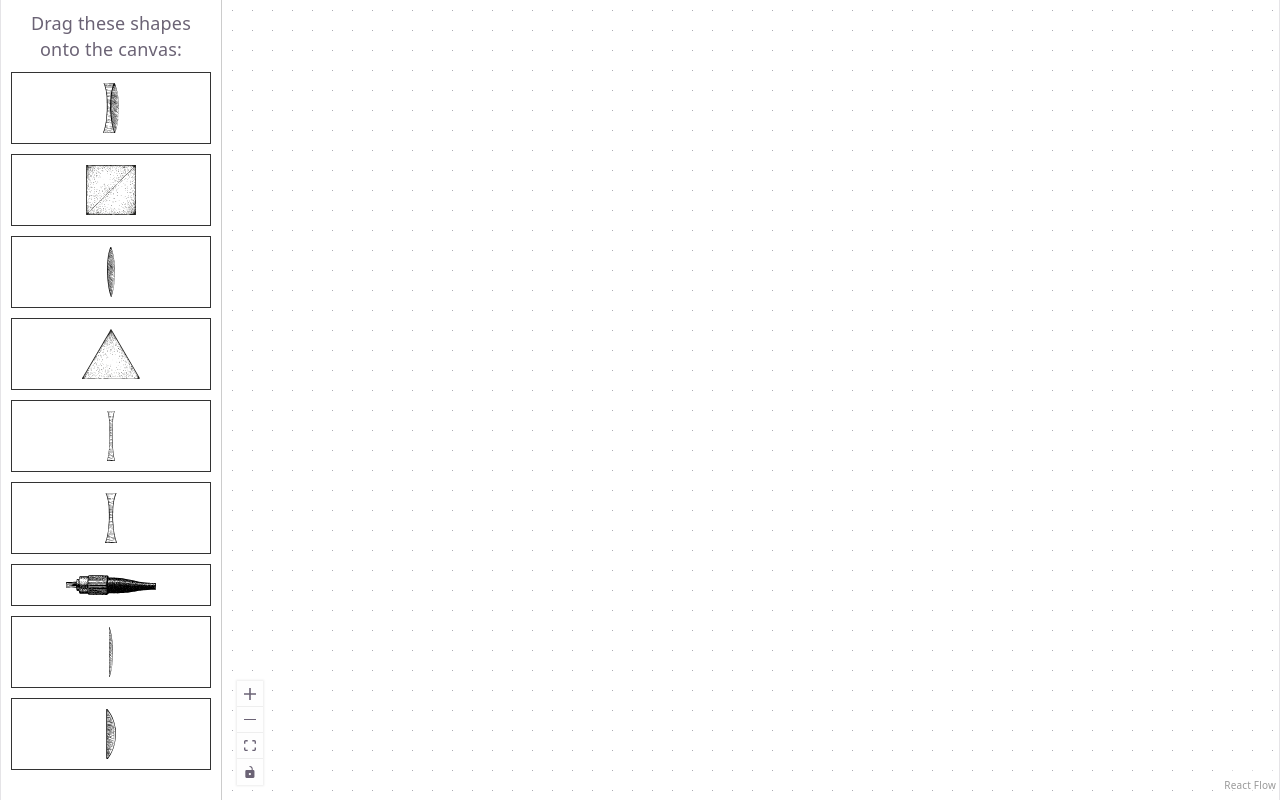
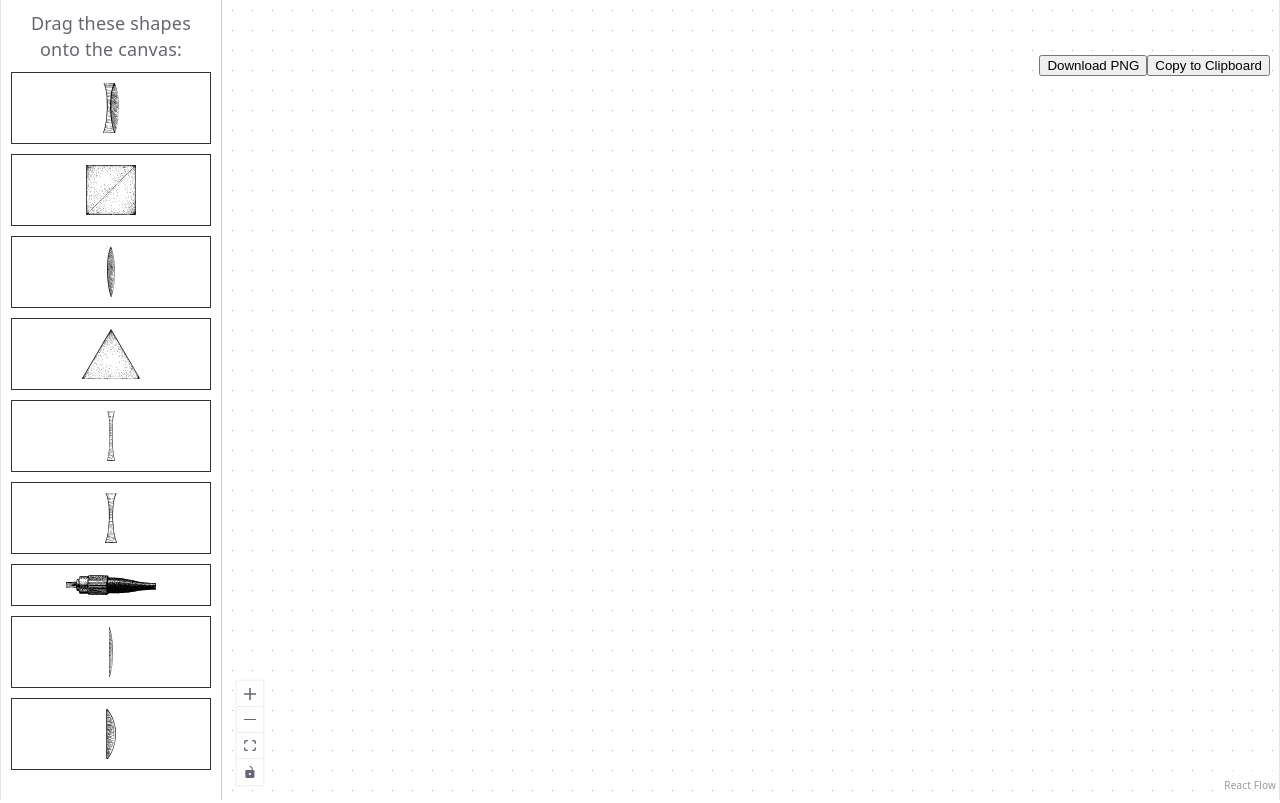
Before and after one commit to iqnite/vingram, a React (Vite) app: page / in a window 1280 px wide. Built offline with nearby package versions, Linux system fonts and the light colour scheme.

Commit message:
Add export feature

```diff
--- a/package.json
+++ b/package.json
@@ -26,6 +26,7 @@
   "homepage": "https://github.com/iqnite/vingram#readme",
   "dependencies": {
     "@xyflow/react": "^12.11.1",
+    "html-to-image": "^1.11.13",
     "react": "^19.2.7",
     "react-dom": "^19.2.7"
   },
--- a/src/App.tsx
+++ b/src/App.tsx
@@ -21,6 +21,7 @@ import { createSvgNode } from "./shapeManager";
 import { shapes } from "./shapes";
 import "./App.css";
 import "./flow.css";
+import ImageExportControls from "./ImageExportControls";
 
 const AUTOSAVE_KEY = "vingram-autosave";
 
@@ -120,6 +121,7 @@ function DnDFlow() {
         overflow: "hidden",
       }}
     >
+      <ImageExportControls />
       <Sidebar shapeUrls={shapes} />
       <div
         className={`react-flow ${isConnecting ? "is-connecting" : ""}`}
--- /dev/null
+++ b/src/ImageExportControls.tsx
@@ -0,0 +1,63 @@
+import { useCallback } from "react";
+import {
+  useReactFlow,
+  getNodesBounds,
+  getViewportForBounds,
+} from "@xyflow/react";
+import { toPng, toBlob } from "html-to-image";
+
+export default function ImageExportControls() {
+  const { getNodes } = useReactFlow();
+
+  const getImageOptions = useCallback(() => {
+    const nodesBounds = getNodesBounds(getNodes());
+    const viewport = getViewportForBounds(nodesBounds, 1024, 768, 0.5, 2, {
+      top: 20,
+      right: 20,
+      bottom: 20,
+      left: 20,
+    });
+
+    return {
+      backgroundColor: "#ffffff",
+      width: 1024,
+      height: 768,
+      style: {
+        width: "1024px",
+        height: "768px",
+        transform: `translate(${viewport.x}px, ${viewport.y}px) scale(${viewport.zoom})`,
+      },
+    };
+  }, [getNodes]);
+
+  const onDownload = useCallback(() => {
+    const reactFlowElement = document.querySelector(".react-flow__viewport");
+
+    toPng(reactFlowElement as HTMLElement, getImageOptions()).then(
+      (dataUrl) => {
+        const link = document.createElement("a");
+        link.download = "my-drawing.png";
+        link.href = dataUrl;
+        link.click();
+      },
+    );
+  }, [getImageOptions]);
+
+  const onCopyToClipboard = useCallback(() => {
+    const reactFlowElement = document.querySelector(".react-flow__viewport");
+
+    toBlob(reactFlowElement as HTMLElement, getImageOptions()).then((blob) => {
+      // Use the modern Clipboard API
+      navigator.clipboard.write([
+        new ClipboardItem({ "image/png": blob as Blob }),
+      ]);
+    });
+  }, [getImageOptions]);
+
+  return (
+    <div style={{ position: "absolute", top: 50, right: 10, zIndex: 100 }}>
+      <button onClick={onDownload}>Download PNG</button>
+      <button onClick={onCopyToClipboard}>Copy to Clipboard</button>
+    </div>
+  );
+}
```
Also changed, not shown: 1 other file (tests, documents, lock files or other folders).
